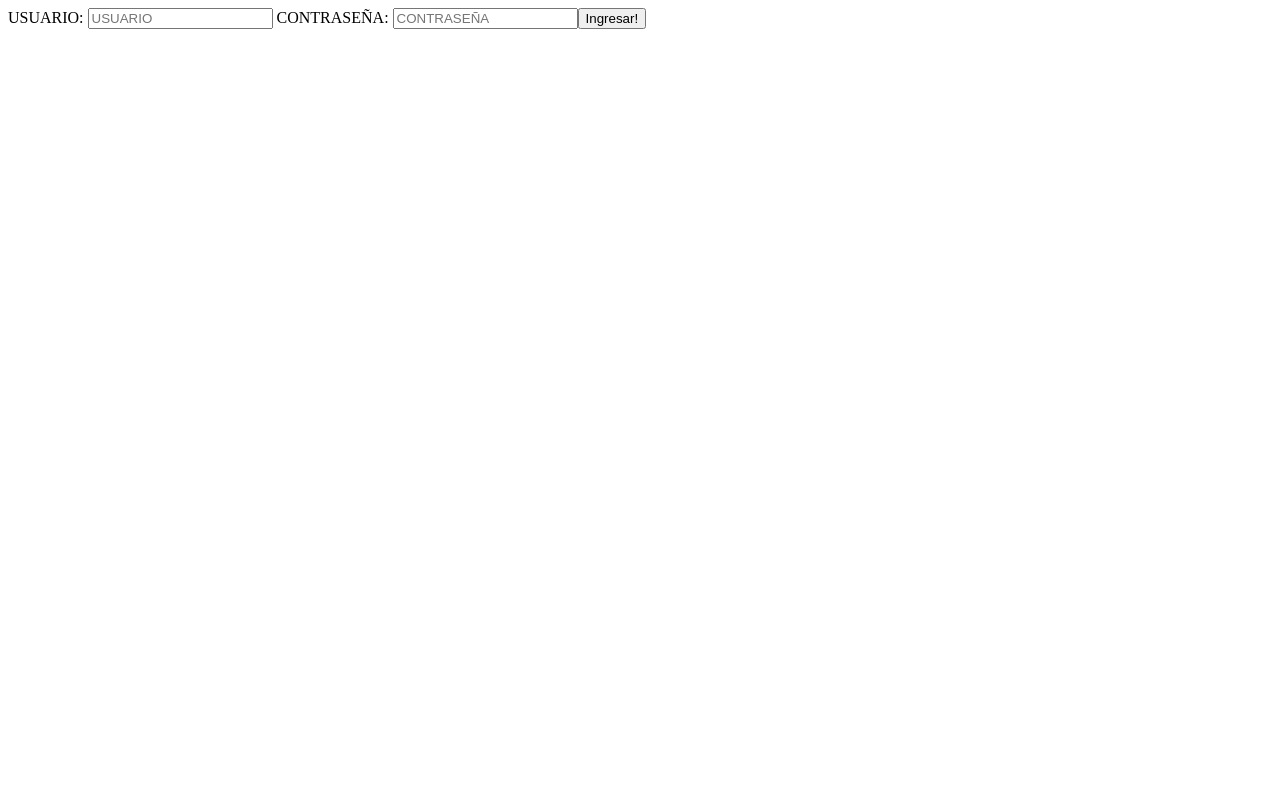
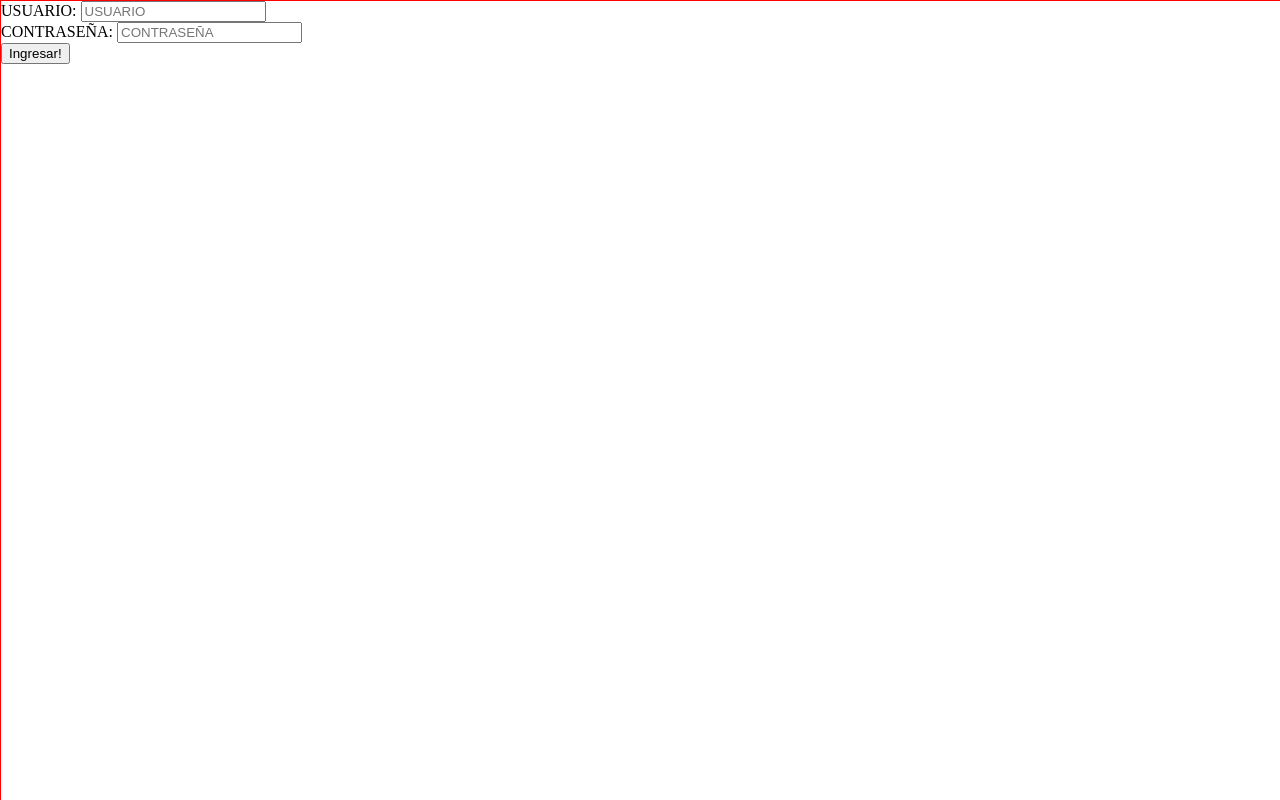
Before and after one commit to eliu18/eHealth, an Angular app: page /login in a window 1280 px wide. Built offline with nearby package versions, Linux system fonts and the light colour scheme.

Commit message:
Login component and service are incomplete(but for save).

```diff
--- a/src/app/components/login/login.component.css
+++ b/src/app/components/login/login.component.css
@@ -0,0 +1,13 @@
+form {
+    position: fixed;
+    top: 0;
+    left: 0;
+    border: 1px solid red;
+    width: 100vw;
+    height: 100vh;
+}
+
+
+/* .parent-login {
+    display: flex
+} */
--- a/src/app/components/login/login.component.html
+++ b/src/app/components/login/login.component.html
@@ -1,12 +1,29 @@
-<form action="">
+<form>
+    <div class="parent-login">
+        <div class="child-login">
             <label class="user-login">
         USUARIO:
-    <input type="text" name="user" placeholder="USUARIO" [(ngModel)]="loginForm.user"/>
+        <input
+          type="text"
+          name="user"
+          placeholder="USUARIO"
+          [(ngModel)]="loginForm.user"
+        />
       </label>
+        </div>
+
+        <div class="child-login">
             <label class="password-login">
         CONTRASEÑA:
-    <input type="password" name="passLogin" placeholder="CONTRASEÑA" [(ngModel)]="loginForm.password"/>
+        <input
+          type="password"
+          name="passLogin"
+          placeholder="CONTRASEÑA"
+          [(ngModel)]="loginForm.password"
+        />
       </label>
+        </div>
 
-    <button>Ingresar!</button>
+        <button type="submit" (click)="login()">Ingresar!</button>
+    </div>
 </form>
--- a/src/app/components/login/login.component.ts
+++ b/src/app/components/login/login.component.ts
@@ -1,5 +1,5 @@
 import { Component, OnInit } from '@angular/core';
-import {Login} from '../../interfaces/login';
+import { Login } from '../../interfaces/login';
 import { LoginService } from 'src/app/services/login.service';
 @Component({
   selector: 'app-login',
@@ -8,16 +8,18 @@ import { LoginService } from 'src/app/services/login.service';
 })
 
 export class LoginComponent implements OnInit {
-  loginForm:Login = {
-    user: "",
-    password: ""
-  }
-  constructor(private ls: LoginService) { }
+  loginForm: Login = {
+    user: '',
+    password: ''
+  };
+  constructor(private lS: LoginService) { }
 
   ngOnInit() {
   }
 
-  login(){
-    this.ls.login(this.loginForm)
+  login() {
+    this.lS.login(this.loginForm).subscribe(data => {
+      console.log(data);
+    });
   }
 }
--- a/src/app/services/login.service.ts
+++ b/src/app/services/login.service.ts
@@ -1,13 +1,14 @@
 import { Injectable } from '@angular/core';
-import {Login} from '../interfaces/login';
+import { Login } from '../interfaces/login';
+import { HttpClient } from '@angular/common/http';
 @Injectable({
   providedIn: 'root'
 })
 export class LoginService {
 
-  constructor() { }
+  constructor(private http: HttpClient) { }
 
-  login(loginForm: Login){
-
-  }
+  login(loginForm: any) {
+    return this.http.get('/api/login', {});
+   }
 }
```
Lines whose indentation alone changed are shown as unchanged.
